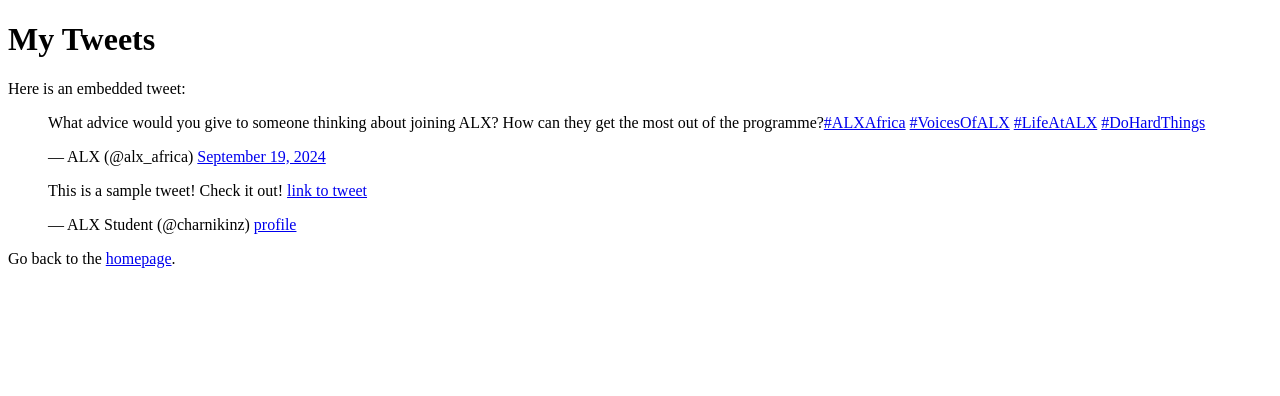
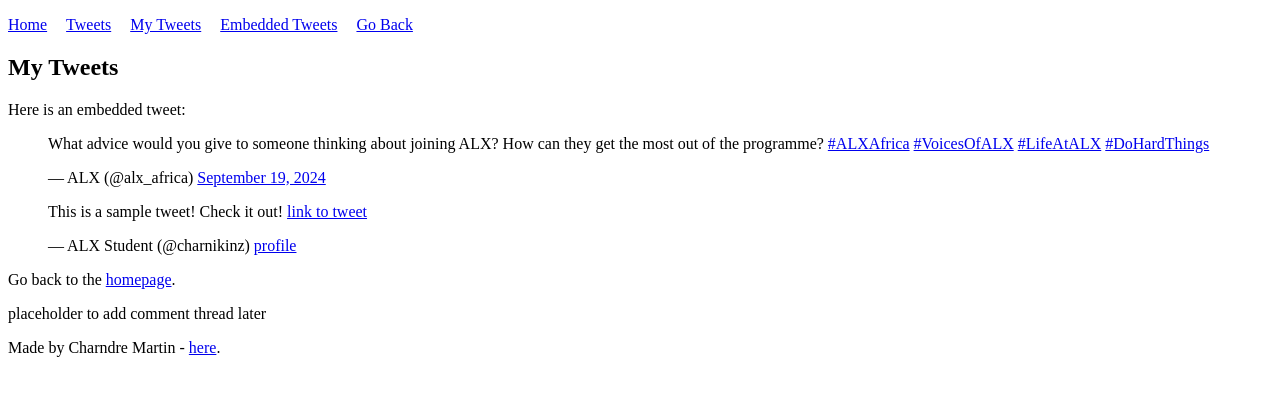
Before and after one commit to Charnikins/My_First_Portfolio, a plain HTML site: page html_basic/tweets.html in a window 1280 px wide. Drawn offline with Linux system fonts and the light colour scheme.

Commit message:
Update tweets.html

```diff
--- a/html_basic/tweets.html
+++ b/html_basic/tweets.html
@@ -4,19 +4,58 @@
     <meta charset="UTF-8">
     <meta name="viewport" content="width=device-width, initial-scale=1.0">
     <title>Tweets</title>
+    <script async src="https://platform.twitter.com/widgets.js" charset="utf-8"></script>
+    <style>
+        /* Simple styles for navigation */
+        nav ul {
+            list-style-type: none;
+            padding: 0;
+        }
+        nav ul li {
+            display: inline;
+            margin-right: 15px;
+        }
+    </style>
 </head>
 <body>
-    <h1>My Tweets</h1>
 
-    <p>Here is an embedded tweet:</p>
+    <header>
+        <nav>
+            <ul>
+                <li><a href="index.html">Home</a></li>
+                <li><a href="tweets.html">Tweets</a></li>
+                <li><a href="#tweets">My Tweets</a></li>
+                <li><a href="#embedded">Embedded Tweets</a></li>
+                <li><a href="#go-home">Go Back</a></li>
+            </ul>
+        </nav>
+    </header>
 
-    <blockquote class="twitter-tweet"><p lang="en" dir="ltr">What advice would you give to someone thinking about joining ALX? How can they get the most out of the programme?<a href="https://twitter.com/hashtag/ALXAfrica?src=hash&amp;ref_src=twsrc%5Etfw">#ALXAfrica</a> <a href="https://twitter.com/hashtag/VoicesOfALX?src=hash&amp;ref_src=twsrc%5Etfw">#VoicesOfALX</a> <a href="https://twitter.com/hashtag/LifeAtALX?src=hash&amp;ref_src=twsrc%5Etfw">#LifeAtALX</a> <a href="https://twitter.com/hashtag/DoHardThings?src=hash&amp;ref_src=twsrc%5Etfw">#DoHardThings</a></p>&mdash; ALX (@alx_africa) <a href="https://twitter.com/alx_africa/status/1836734899358761343?ref_src=twsrc%5Etfw">September 19, 2024</a></blockquote> <script async src="https://platform.twitter.com/widgets.js" charset="utf-8"></script>
-    <blockquote class="twitter-tweet">
-        <p lang="en" dir="ltr">This is a sample tweet! Check it out! <a href="https://x.com/alx_africa/status/1836734899358761343?ref_src=twsrc%5Etfw%7Ctwcamp%5Etweetembed%7Ctwterm%5E1836734899358761343%7Ctwgr%5E%7Ctwcon%5Es1_&ref_url=file%3A%2F%2F%2FUsers%2Fcharnie%2FDocuments%2FGitHub%2FMy_First_Portfolio%2Fhtml_basic%2Ftweets.html">link to tweet</a></p>&mdash; ALX Student
-         (@charnikinz) <a href="https://x.com/charnikinz">profile</a>
-    </blockquote>
-    <script async src="https://platform.twitter.com/widgets.js" charset="utf-8"></script>
+    <main>
+        <article>
+            <h1 id="tweets">My Tweets</h1>
 
-    <p>Go back to the <a href="index.html">homepage</a>.</p>
+            <p>Here is an embedded tweet:</p>
+
+            <blockquote class="twitter-tweet">
+                <p lang="en" dir="ltr">What advice would you give to someone thinking about joining ALX? How can they get the most out of the programme? <a href="https://twitter.com/hashtag/ALXAfrica?src=hash&amp;ref_src=twsrc%5Etfw">#ALXAfrica</a> <a href="https://twitter.com/hashtag/VoicesOfALX?src=hash&amp;ref_src=twsrc%5Etfw">#VoicesOfALX</a> <a href="https://twitter.com/hashtag/LifeAtALX?src=hash&amp;ref_src=twsrc%5Etfw">#LifeAtALX</a> <a href="https://twitter.com/hashtag/DoHardThings?src=hash&amp;ref_src=twsrc%5Etfw">#DoHardThings</a></p>&mdash; ALX (@alx_africa) <a href="https://twitter.com/alx_africa/status/1836734899358761343?ref_src=twsrc%5Etfw">September 19, 2024</a>
+            </blockquote>
+
+            <blockquote class="twitter-tweet">
+                <p lang="en" dir="ltr">This is a sample tweet! Check it out! <a href="https://x.com/alx_africa/status/1836734899358761343?ref_src=twsrc%5Etfw%7Ctwcamp%5Etweetembed%7Ctwterm%5E1836734899358761343%7Ctwgr%5E%7Ctwcon%5Es1_&ref_url=file%3A%2F%2F%2FUsers%2Fcharnie%2FDocuments%2FGitHub%2FMy_First_Portfolio%2Fhtml_basic%2Ftweets.html">link to tweet</a></p>&mdash; ALX Student (@charnikinz) <a href="https://x.com/charnikinz">profile</a>
+            </blockquote>
+
+            <p id="go-home">Go back to the <a href="index.html">homepage</a>.</p>
+        </article>
+
+        <aside>
+            <p>placeholder to add comment thread later</p>
+        </aside>
+    </main>
+
+    <footer>
+        <p>Made by Charndre Martin - <a href="https://github.com/Charnikins" target="_blank">here</a>.</p>
+    </footer>
+
 </body>
 </html>
```
